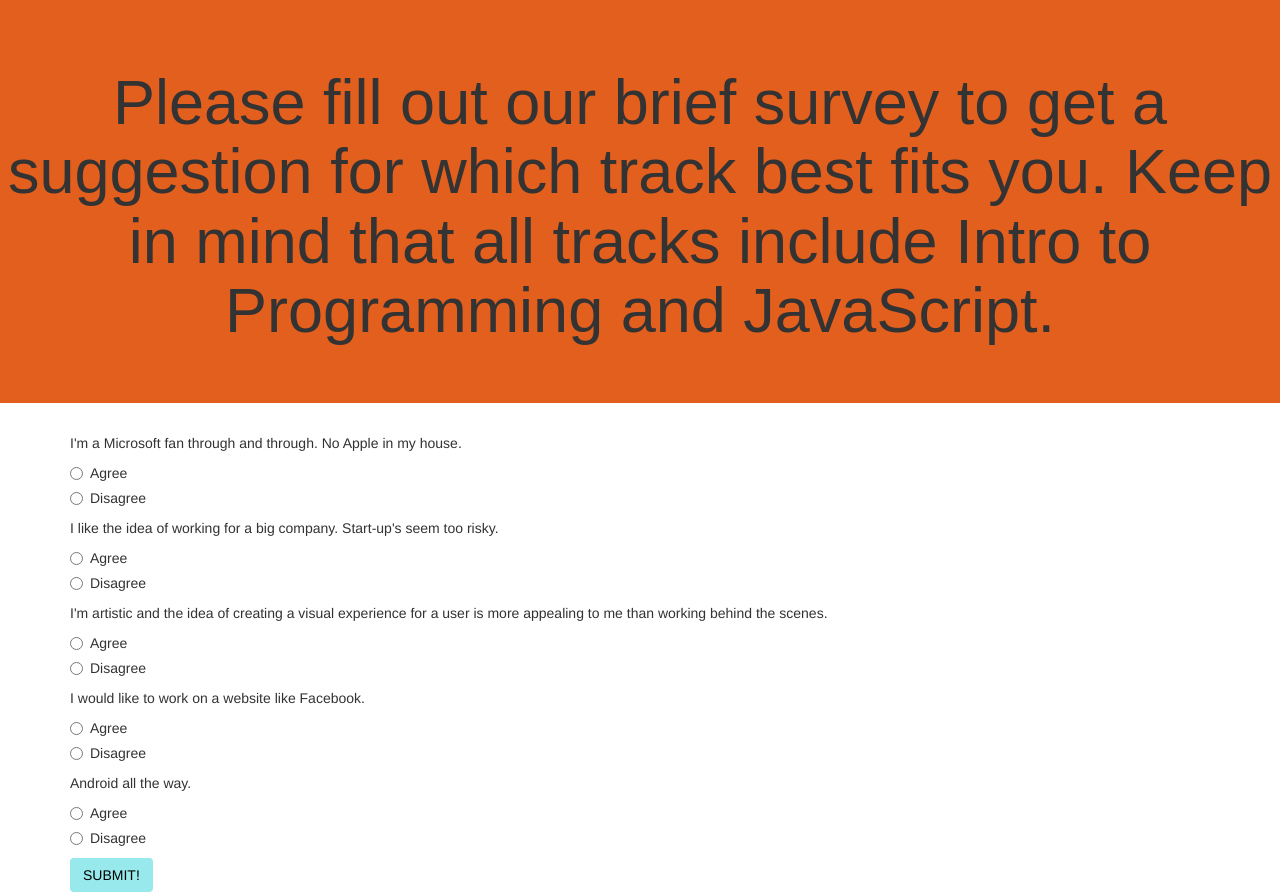
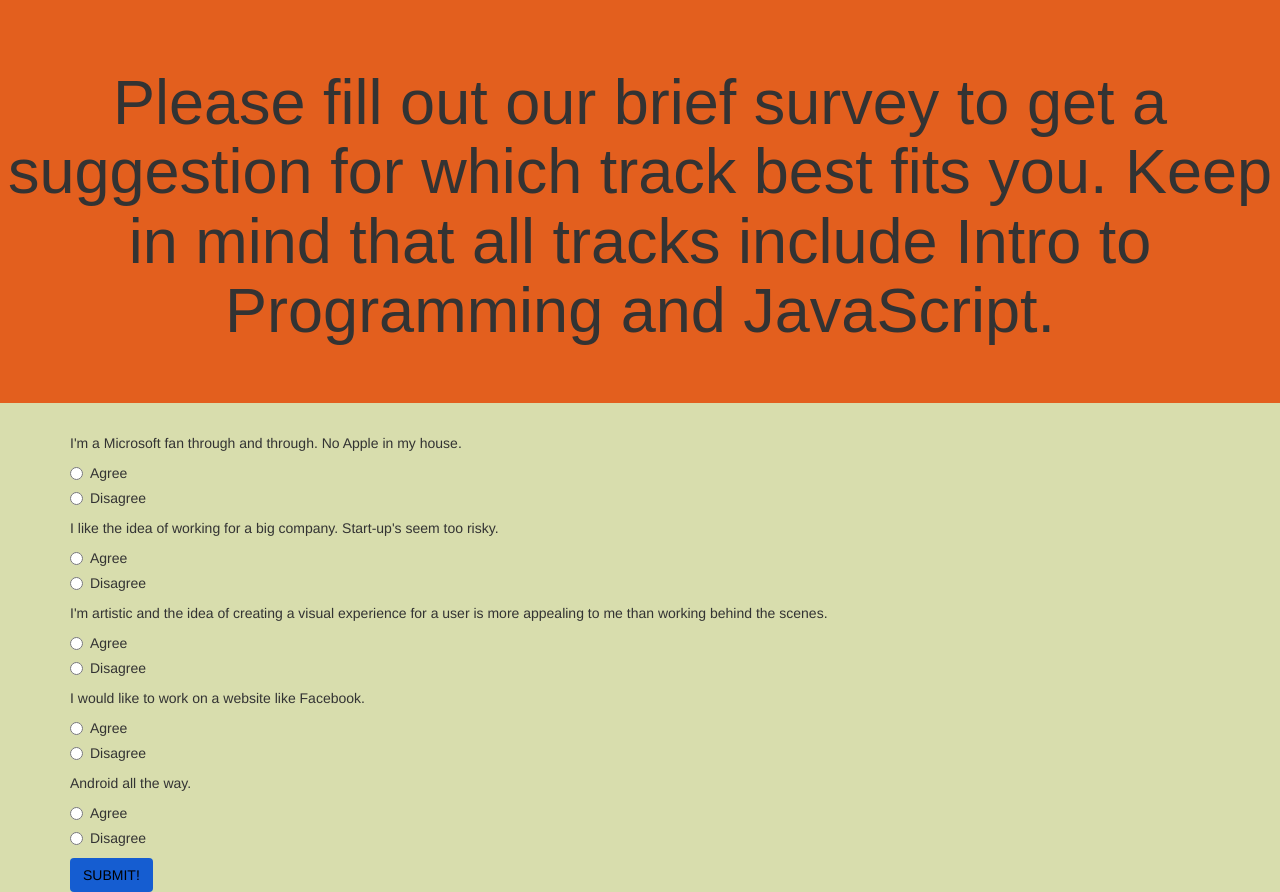
Before and after one commit to NaruzaL/track-suggester, a plain HTML site: page index.html in a window 1280 px wide. Drawn offline with Linux system fonts and the light colour scheme.

Commit message:
applies background color to body and changes button background color to darker blue. Scripts.js works and is capable of giving all 5 results.

```diff
--- a/css/styles.css
+++ b/css/styles.css
@@ -1,3 +1,7 @@
+body {
+  background-color: #D8DDAD;
+}
+
 .jumbotron {
   background-color: #E35F1E;
 }
@@ -9,7 +13,7 @@ h1 {
 }
 
 button {
-  background-color: #97E9EB ;
+  background-color: #155DD1;
   color: black;
 }
 
--- a/js/scripts.js
+++ b/js/scripts.js
@@ -8,7 +8,7 @@ $(document).ready(function(){
     var droid = $("input:radio[name=droid]:checked").val();
 
     //backend functions begin
-    debugger;
+
     if (pc ==="0" && company === "0" || company ==="1" && art === "1" && fb === "0" || fb === "1" && droid === "1"){
       $("#java").hide();
       $("#ruby").hide();
```
